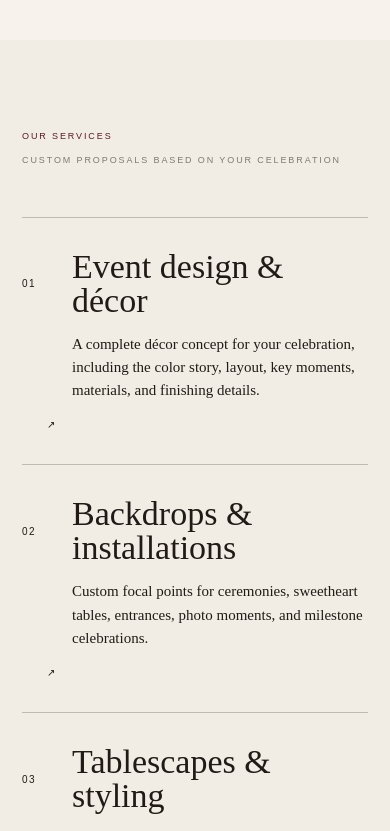
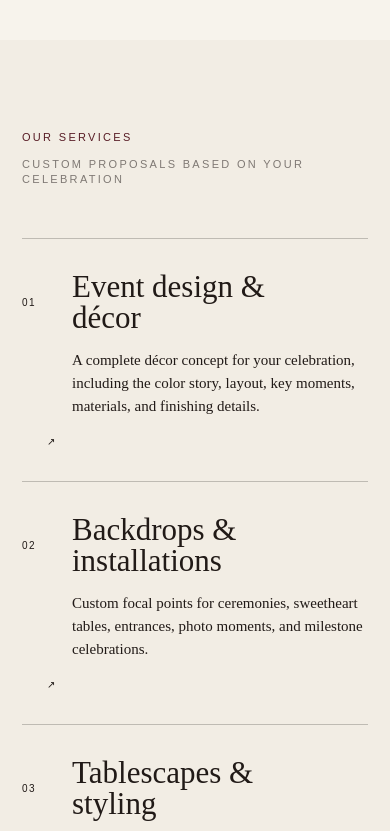
Before and after one commit to mariamcodess/martelier, a Next.js app: page / in a window 390 px wide. Shown: the part 1340-2171 px from the top of the page. Built offline with nearby package versions, Linux system fonts and the light colour scheme.

Commit message:
Refine services type hierarchy

```diff
--- a/app/globals.css
+++ b/app/globals.css
@@ -207,6 +207,7 @@ em { color: var(--oxblood); font-weight: 400; }
 }
 .text-link span { margin-left: 28px; }
 .section-heading { display: flex; justify-content: space-between; margin-bottom: 50px; }
+.services .section-heading p { font-size: 11px; }
 .section-note { color: rgba(33,26,23,.55); }
 .service-list { border-top: 1px solid var(--line); }
 .service-row {
@@ -220,7 +221,7 @@ em { color: var(--oxblood); font-weight: 400; }
 }
 .service-row:hover { color: var(--oxblood); padding-left: 16px; padding-right: 16px; background: rgba(255,255,255,.25); }
 .service-row > span:first-child, .service-arrow { font-size: 10px; letter-spacing: .15em; }
-.service-row h3 { margin: 0; font: 400 clamp(35px, 4vw, 63px)/1 var(--serif); }
+.service-row h3 { margin: 0; font: 400 clamp(32px, 3.35vw, 53px)/1.02 var(--serif); }
 .service-row p { margin: 0; font: 15px/1.55 var(--serif); }
 .service-arrow { justify-self: end; }
 
@@ -443,7 +444,7 @@ footer button { border: 0; background: none; padding: 0; }
   .hero-title { top: 195px; font-size: 53px; }
   .hero-art { top: 290px; right: -15vw; width: 66vw; height: 400px; }
   .hero-copy { width: 53vw; bottom: 82px; }
-  .service-row h3 { font-size: 34px; }
+  .service-row h3 { font-size: 31px; }
   .image-story { min-height: 850px; }
   .backdrop-image { width: 100%; height: 330px; }
   .story-copy { width: 100%; margin-top: -20px; }
```
